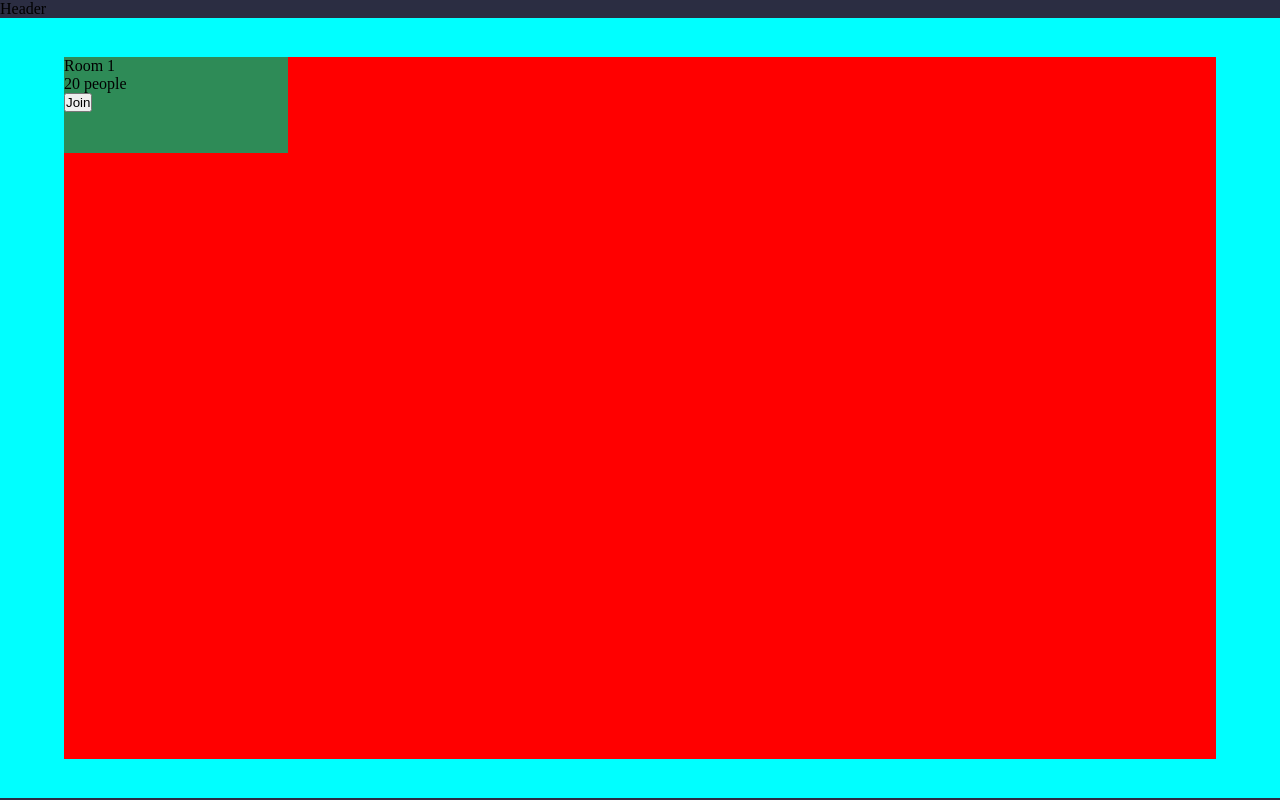
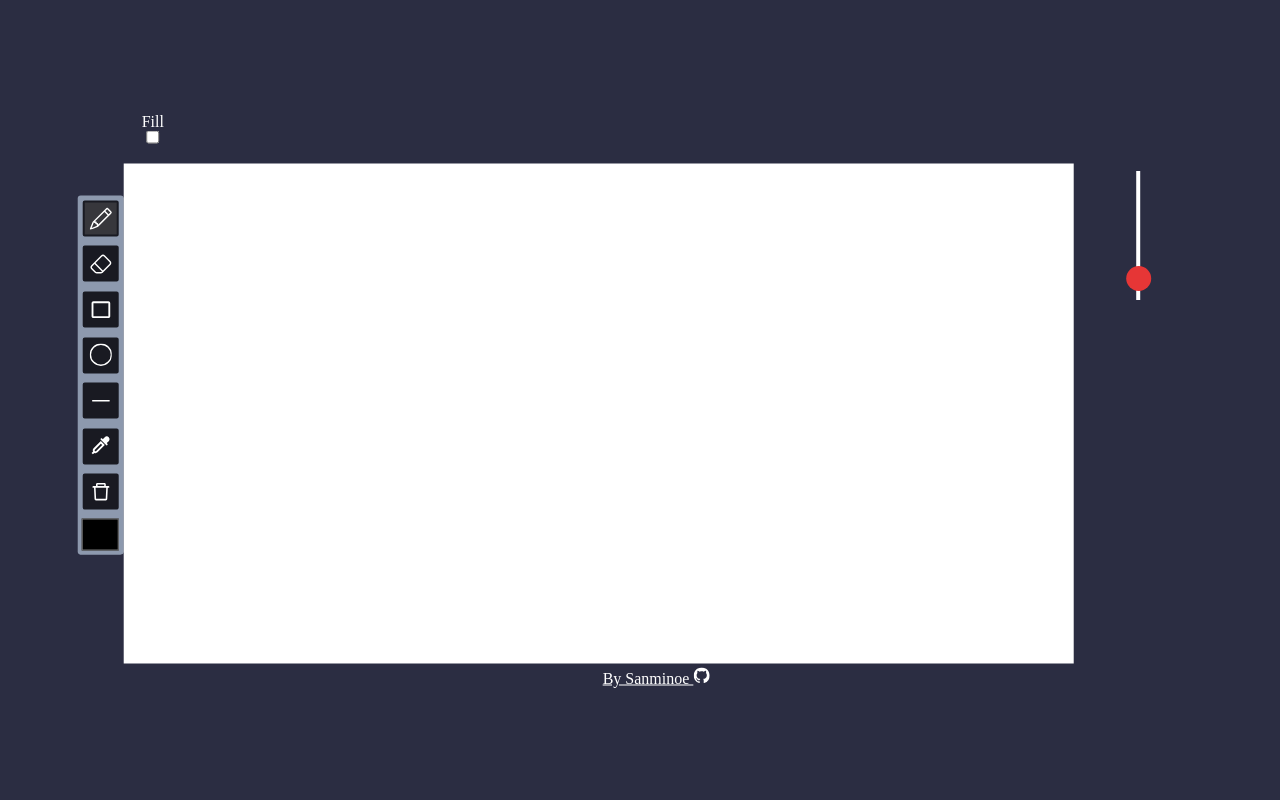
Before and after one commit to sanminoe/draw-it, a React (Vite) app: page / in a window 1280 px wide. Built offline with nearby package versions, Linux system fonts and the light colour scheme.

Commit message:
Added README

```diff
--- a/src/App.tsx
+++ b/src/App.tsx
@@ -1,17 +1,14 @@
-import { useState } from "react";
 import { BrowserRouter, Routes, Route } from "react-router-dom";
 import Home from "./Pages/Home/Home";
 import RoomPage from "./Pages/Room/RoomPage";
+
 function App() {
-  const [count, setCount] = useState(0);
-
   return (
     <BrowserRouter>
-      <header>Header</header>
       <div className="App">
         <Routes>
-          <Route path="/" element={<Home />} />
-          <Route path="room/:roomId" element={<RoomPage />} />
+          {/* <Route path="/" element={<Home />} /> */}
+          <Route path="/" element={<RoomPage />} />
         </Routes>
       </div>
     </BrowserRouter>
--- a/src/Components/ButtonTool/ButtonTool.module.css
+++ b/src/Components/ButtonTool/ButtonTool.module.css
@@ -12,11 +12,11 @@
   padding: 0.3rem 0.3rem;
   cursor: pointer;
   border-radius: 2px;
+  border: 2px solid var(--bg-button);
 }
 .Button:hover {
   background-color: var(--bg-buttonlight);
 }
 .Selected {
   background-color: var(--bg-buttonlight);
-  border: 2px solid var(--bg-button);
 }
--- a/src/Components/ButtonsSection/ButtonsSection.module.css
+++ b/src/Components/ButtonsSection/ButtonsSection.module.css
@@ -7,6 +7,7 @@
   margin-top: 2rem;
   margin-left: 1rem;
   border-radius: 3px;
+  height: fit-content;
   /* border: 1px solid black; */
 }
 .ColorPickerWrapper {
--- a/src/Pages/Room/RoomPage.module.css
+++ b/src/Pages/Room/RoomPage.module.css
@@ -1,6 +1,13 @@
 .Wrapper {
-  position: relative;
+  position: absolute;
+  top: 50%;
+  left: 50%;
+  transform: translate(-50%, -50%);
   display: flex;
+  flex-direction: column;
+  align-items: center;
+
+  color: white;
 }
 .canvas {
   z-index: 100;
@@ -9,8 +16,22 @@
 
 .ToolsOptions {
   margin-left: 5rem;
+  margin-bottom: 20px;
+  display: flex;
+  align-items: center;
+}
+.ToolsOptions div {
+  display: flex;
+  height: 100%;
+  flex-direction: column;
+  justify-content: center;
+  user-select: none;
 }
 .Canvases {
+  position: relative;
+  display: flex;
+}
+.CanvasWrapper {
   position: relative;
 }
 #overlay {
@@ -22,3 +43,38 @@
 #overlay:hover {
   cursor: crosshair;
 }
+
+.sizeInput {
+  visibility: visible;
+  appearance: none;
+  background: transparent;
+  margin-top: 1rem;
+  margin-right: 1rem;
+  transform: rotate(-90deg);
+}
+
+.sizeInput::-webkit-slider-thumb {
+  -webkit-appearance: none;
+  width: 25px;
+  height: 25px;
+  cursor: pointer;
+  border-radius: 50%;
+  background: rgb(230, 54, 54);
+  margin-top: -10px;
+}
+.sizeInput::-webkit-slider-runnable-track {
+  width: 100%;
+  height: 4px;
+  cursor: pointer;
+  background: white;
+}
+.sizeWrapper {
+  height: 8rem;
+  display: flex;
+}
+.sizeWrapper div {
+  display: flex;
+}
+.sizeWrapper span {
+  background-color: turquoise;
+}
--- a/src/Pages/Room/RoomPage.tsx
+++ b/src/Pages/Room/RoomPage.tsx
@@ -4,6 +4,8 @@ import { rgbToHex } from "../../../helpers/rgbToHex";
 import ButtonsSection from "../../Components/ButtonsSection/ButtonsSection";
 import style from "./RoomPage.module.css";
 // import socketIOClient from "socket.io-client";
+
+import { BsGithub } from "react-icons/bs";
 
 type Point = {
   x: number;
@@ -67,20 +69,20 @@ function RoomPage() {
   const penToolRender = (ctx: CanvasRenderingContext2D, obj: DrawingData) => {
     // Render incoming pen data
     let points = obj.points;
-    if (points.length < 6) {
-      let p = points[0];
-      ctx.beginPath();
-      ctx.fillStyle = p.color as string;
-      ctx.arc(p.x, p.y, p.size! / 2, 0, Math.PI * 2, false);
-      ctx.closePath();
-      ctx.fill();
-      return;
-    }
+    // if (points.length < 6) {
+    //   let p = points[0];
+    //   ctx.beginPath();
+    //   ctx.fillStyle = p.color as string;
+    //   ctx.arc(p.x, p.y, p.size! / 2, 0, Math.PI * 2, false);
+    //   ctx.closePath();
+    //   ctx.fill();
+    //   return;
+    // }
     ctx.beginPath();
     ctx!.lineCap = "round";
     ctx!.lineJoin = "round";
     ctx!.lineWidth = points[0].size as number;
-
+    console.log(points);
     ctx.moveTo(points[0].x, points[0].y);
 
     let i = 1;
@@ -124,11 +126,12 @@ function RoomPage() {
     const lastPoint = shape.points[shape.points.length - 1];
     ctx.beginPath();
     drawOval(ctx!, firstPoint.x, firstPoint.y, lastPoint.x, lastPoint.y);
+    ctx.lineWidth = firstPoint.size as number;
     if (!firstPoint.filled) {
-      ctx.lineWidth = firstPoint.height as number;
       ctx.strokeStyle = firstPoint.color as string;
       ctx?.stroke();
     } else {
+      // ctx.lineWidth = firstPoint.height as number;
       ctx.fillStyle = firstPoint.color as string;
       ctx?.fill();
     }
@@ -168,6 +171,15 @@ function RoomPage() {
     return rgbToHex(imageData[0], imageData[1], imageData[2]);
   };
 
+  // const fillToolHandler = (
+  //   ctx: CanvasRenderingContext2D,
+  //   startX: number,
+  //   startY: number,
+  //   startR: number,
+  //   startG: number,
+  //   startB: number
+  // ) => {};
+
   const clearCanvas = () => {
     const ctx = canvasRef.current?.getContext("2d");
     ctx?.clearRect(0, 0, ctx.canvas.width, ctx.canvas.height);
@@ -178,19 +190,16 @@ function RoomPage() {
     e: SyntheticEvent<HTMLCanvasElement, MouseEvent>
   ) => {
     let mousePos = getMousePosition(e);
+    let ctx = overlayRef.current?.getContext("2d");
+    let orCtx = canvasRef.current?.getContext("2d");
     if (tool === "picker") {
-      let color = colorPickerTool(
-        canvasRef.current?.getContext("2d") as CanvasRenderingContext2D,
-        mousePos
-      );
+      let color = colorPickerTool(orCtx as CanvasRenderingContext2D, mousePos);
       setTool("pen");
       setToolColor(color);
     } else {
       isDrawing.current = true;
 
-      setData([
-        ...data,
-        {
+      let shape = {
         tool,
         points: [
           {
@@ -201,8 +210,29 @@ function RoomPage() {
             filled: isFilled,
           },
         ],
-        },
-      ]);
+      };
+      if (tool === "pen") {
+        console.log(ctx, shape);
+        penToolRender(ctx!, shape);
+
+        penToolRender(orCtx!, shape);
+        ctx?.stroke();
+      } else if (tool === "eraser") {
+        penToolRender(ctx!, shape);
+        ctx!.strokeStyle = "white";
+        ctx?.stroke();
+
+        penToolRender(orCtx!, shape);
+      } else if (tool === "rectangle") {
+        rectToolRender(ctx!, shape);
+      } else if (tool === "ellipse") {
+        ellipseToolRender(ctx!, shape);
+        ctx!.lineWidth = toolSize;
+      } else if (tool === "line") {
+        lineToolRender(ctx!, shape);
+      }
+
+      setData([...data, shape]);
     }
   };
 
@@ -219,8 +249,8 @@ function RoomPage() {
       return;
     }
 
-    let lastLine = data[data.length - 1];
-    lastLine.points = lastLine.points.concat([
+    let lastShape = data[data.length - 1];
+    lastShape.points = lastShape.points.concat([
       {
         x: mousePos.x,
         y: mousePos.y,
@@ -230,22 +260,23 @@ function RoomPage() {
       },
     ]);
     if (tool === "pen") {
-      penToolRender(ctx!, lastLine);
+      penToolRender(ctx!, lastShape);
 
+      penToolRender(orCtx!, lastShape);
       ctx?.stroke();
-      penToolRender(orCtx!, lastLine);
     } else if (tool === "eraser") {
-      penToolRender(ctx!, lastLine);
+      penToolRender(ctx!, lastShape);
       ctx!.strokeStyle = "white";
       ctx?.stroke();
 
-      penToolRender(orCtx!, lastLine);
+      penToolRender(orCtx!, lastShape);
     } else if (tool === "rectangle") {
-      rectToolRender(ctx!, lastLine);
+      rectToolRender(ctx!, lastShape);
     } else if (tool === "ellipse") {
-      ellipseToolRender(ctx!, lastLine);
+      ellipseToolRender(ctx!, lastShape);
+      ctx!.lineWidth = toolSize;
     } else if (tool === "line") {
-      lineToolRender(ctx!, lastLine);
+      lineToolRender(ctx!, lastShape);
     }
     renderToolPreview(ctx!, mousePos);
     setData(data.concat());
@@ -302,6 +333,44 @@ function RoomPage() {
       lineToolRender(ctx!, lastShape);
     }
   };
+  const handlerOverlayMouseLeave = (
+    e: SyntheticEvent<HTMLCanvasElement, MouseEvent>
+  ) => {
+    if (!isDrawing.current) {
+      return;
+    }
+
+    let mousePos = getMousePosition(e);
+    let lastShape = data[data.length - 1];
+    lastShape.points = lastShape.points.concat([
+      {
+        x: mousePos.x,
+        y: mousePos.y,
+        color: toolColor,
+        size: toolSize,
+        filled: isFilled,
+      },
+    ]);
+
+    isDrawing.current = false;
+    let overCtx = overlayRef.current?.getContext("2d");
+    overCtx?.clearRect(0, 0, overCtx.canvas.width, overCtx.canvas.height);
+
+    let ctx = canvasRef.current?.getContext("2d");
+
+    if (tool === "pen") {
+      ctx?.stroke();
+    } else if (tool === "eraser") {
+      ctx?.stroke();
+    } else if (tool === "rectangle") {
+      rectToolRender(ctx!, lastShape);
+    } else if (tool === "ellipse") {
+      ellipseToolRender(ctx!, lastShape);
+    } else if (tool === "line") {
+      lineToolRender(ctx!, lastShape);
+    }
+    setData(data.concat());
+  };
 
   const undoHandler = () => {
     //
@@ -318,28 +387,9 @@ function RoomPage() {
   }, []);
   return (
     <div className={style.Wrapper}>
-      <ButtonsSection
-        onClick={(v: string) => setTool(v)}
-        tool={tool}
-        onClearCanvas={clearCanvas}
-        onSetColor={setToolColor}
-        color={toolColor}
-      />
-
       <div>
         <div className={style.ToolsOptions}>
-          <label>
-            <span>Size</span>
-            <input
-              type="range"
-              min="1"
-              max="100"
-              value={toolSize}
-              onChange={(e) => setToolSize(+e.currentTarget.value)}
-            />
-          </label>
-
-          <label>
+          <div>
             <span>Fill</span>
             <input
               type="checkbox"
@@ -348,30 +398,62 @@ function RoomPage() {
               value={String(isFilled)}
               onClick={() => setIsFilled(!isFilled)}
             />
-          </label>
-          <div>
+          </div>
+
+          {/* <div>
             <button onClick={undoHandler}>Undo</button>
             <button>Redo</button>
-          </div>
+          </div> */}
         </div>
         <div className={style.Canvases}>
+          <ButtonsSection
+            onClick={(v: string) => setTool(v)}
+            tool={tool}
+            onClearCanvas={clearCanvas}
+            onSetColor={setToolColor}
+            color={toolColor}
+          />
+          <div className={style.CanvasWrapper}>
             <canvas
               ref={overlayRef}
               id={style.overlay}
-            width={700}
+              width={950}
               height={500}
               onMouseMove={handlerOverlayMouseMove}
               onMouseDown={handlerOverlayMouseDown}
               onMouseUp={handlerOverlayMouseUp}
+              onMouseLeave={handlerOverlayMouseLeave}
             />
 
             <canvas
               className={style.canvas}
               ref={canvasRef}
-            width={700}
+              width={950}
               height={500}
             />
           </div>
+          <div className={style.sizeWrapper}>
+            <div>
+              <input
+                className={style.sizeInput}
+                type="range"
+                min="1"
+                max="100"
+                value={toolSize}
+                onChange={(e) => setToolSize(+e.currentTarget.value)}
+              />
+              {/* <p>Size</p> */}
+            </div>
+          </div>
+        </div>
+      </div>
+      <div className="linkGithub">
+        <a
+          href="https://github.com/sanminoe/draw-it"
+          style={{ color: "white" }}
+        >
+          By Sanminoe {<BsGithub />}
+        </a>
       </div>
     </div>
   );
--- a/src/index.css
+++ b/src/index.css
@@ -14,3 +14,11 @@
 body {
   background-color: var(--bg);
 }
+.App {
+  display: flex;
+  flex-direction: column;
+}
+.linkGithub {
+  color: rgb(140, 20, 20);
+  margin-left: 2rem;
+}
```
Also changed, not shown: 1 other file (tests, documents, lock files or other folders). Lines whose indentation alone changed are shown as unchanged.
